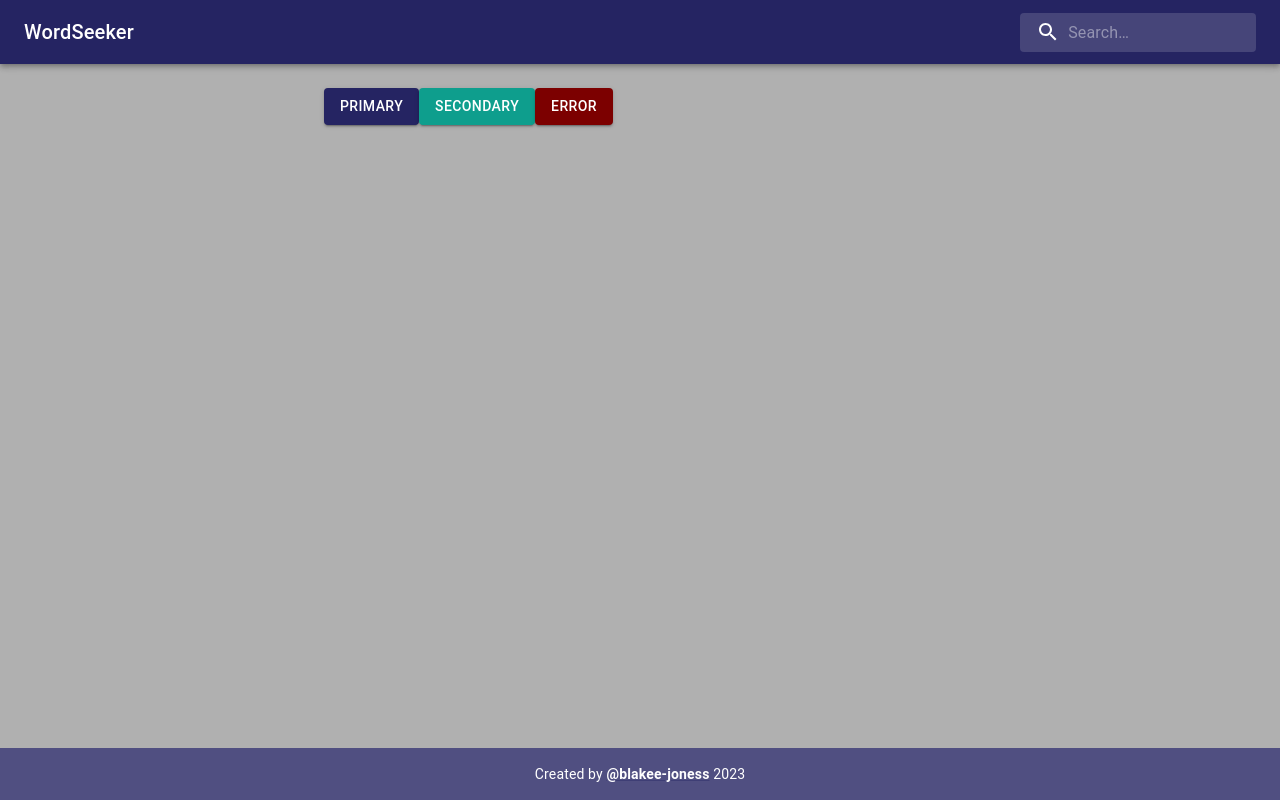
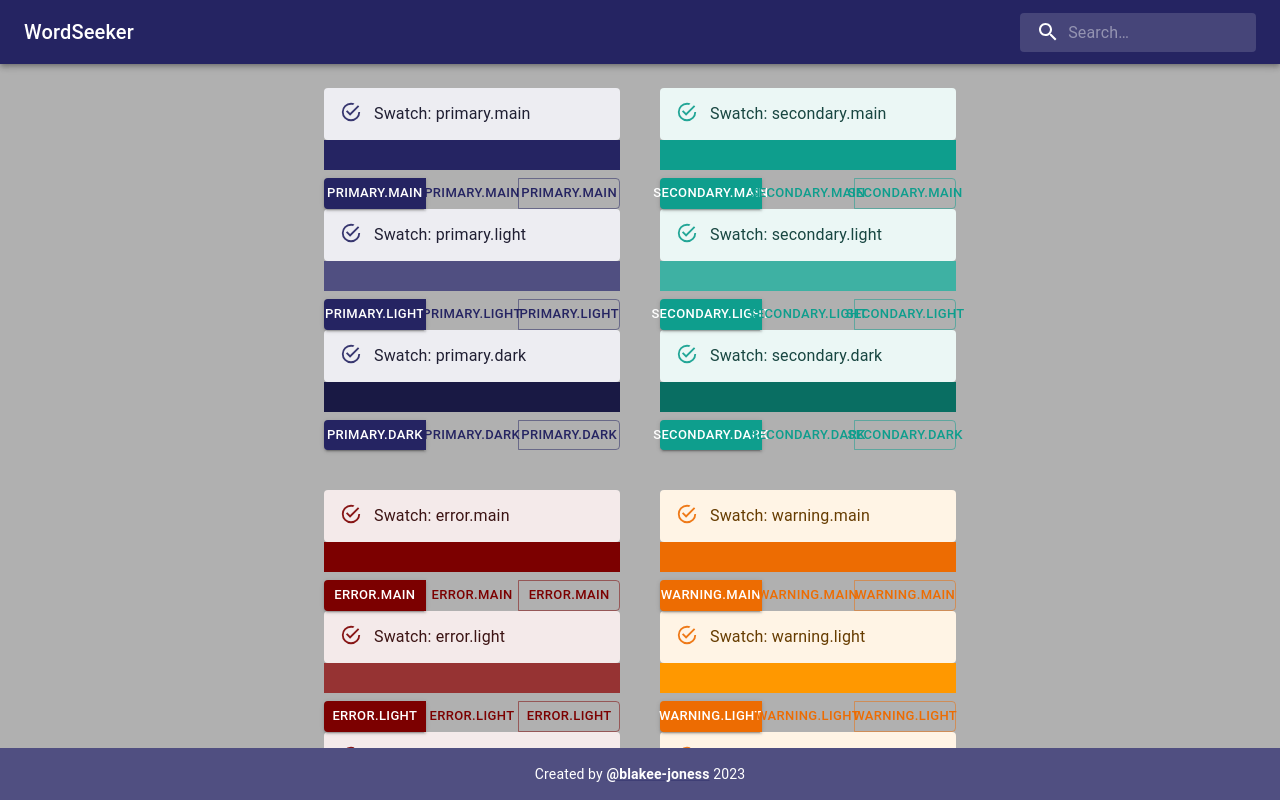
Before and after one commit to blakee-joness/wordseeker, a React (Vite) app in the folder wordSeeker/: page / in a window 1280 px wide. Shown: the top 800 px of the page. Built offline with nearby package versions, Linux system fonts and the light colour scheme; the HTML template or start-up script is replaced by a standard one.

Commit message:
Add PaletteTest component

```diff
--- a/wordSeeker/src/App.tsx
+++ b/wordSeeker/src/App.tsx
@@ -1,23 +1,15 @@
 import Footer from '@Components/Footer'
 import Header from '@Components/Header'
 import ContainerGrid from '@Pages/ContainerGrid'
+import PaletteTest from '@Pages/PaletteTest'
 import ContextProvider from '@Providers/ContextProvider'
-import { Button } from '@mui/material'
 
 export default function App(): JSX.Element {
   return (
     <ContextProvider>
       <Header />
       <ContainerGrid>
-        <Button color="primary" variant="contained">
-          Primary
-        </Button>
-        <Button color="secondary" variant="contained">
-          Secondary
-        </Button>
-        <Button color="error" variant="contained">
-          Error
-        </Button>
+        <PaletteTest />
       </ContainerGrid>
       <Footer />
     </ContextProvider>
```
